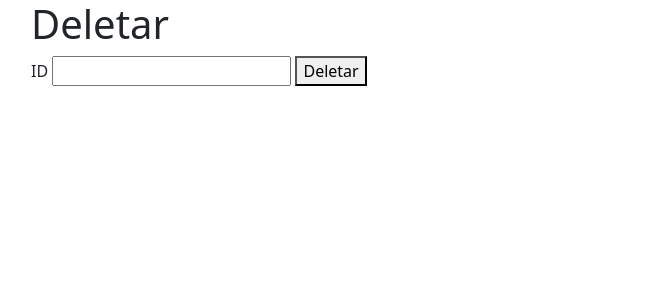
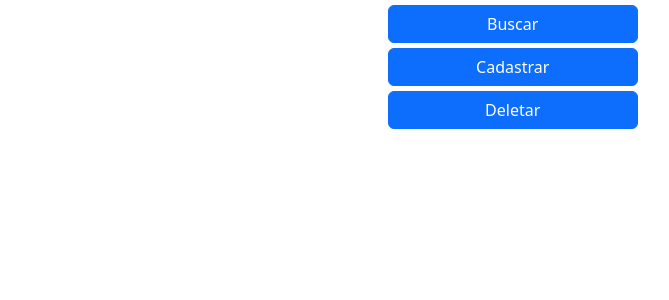
Before and after one commit to andersonnbarbosa/crud-agenda, a Flask app: page / in a window 1280 px wide. Shown: the top 300 px of the page, without its empty margins (51-720 px from the left). Run offline with Flask 2, Linux system fonts and the light colour scheme; some libraries are stand-ins or nearby versions.

Commit message:
Interface funcionando

```diff
--- /dev/null
+++ b/static/styles.css
@@ -0,0 +1,9 @@
+button{
+    margin-top: 5px;
+    width: 250px;
+}
+
+#btn-search{
+    width: 50px;
+    height: 40px;
+}
--- a/templates/index.html
+++ b/templates/index.html
@@ -2,16 +2,24 @@
 <html lang="en">
 <meta charset="utf-8">
 <meta name="viewport" content="width=device-width, initial-scale=1">
-<title>A Basic HTML5 Template</title>
-<meta name="description" content="A simple HTML5 Template for new projects.">
+<title>Contatos</title>
+<meta name="description" content="Simples agenda de contatos">
 <meta name="author" content="SitePoint">
 <link rel="stylesheet" href="https://cdn.jsdelivr.net/npm/bootstrap@5.2.2/dist/css/bootstrap.min.css">
+<link rel="stylesheet" href="https://cdn.jsdelivr.net/npm/bootstrap-icons@1.3.0/font/bootstrap-icons.css">
 <script src="https://cdn.jsdelivr.net/npm/bootstrap@5.2.2/dist/js/bootstrap.min.js"></script>
+<link rel="stylesheet" href="{{ url_for('static', filename='styles.css') }}">
 
 <body>
-    <div class="container container-form">
-        <div class="row">
-            <div class="col-md-4" style="display:none;">
+    <div class="container-fluid container-form">
+        <div class="row row justify-content-md-center">
+            <div class="col-md-4 opcoes">
+                <button id="btn-buscar" onclick="menuBuscar()" class="btn btn-primary">Buscar</button>
+                <button id="btn-cadastrar" onclick="menuCadastrar()" class="btn btn-primary">Cadastrar</button>
+                <button id="btn-deletar" onclick="menuDeletar()" class="btn btn-primary">Deletar</button>
+            </div>
+            <div class="col-md-4 cadastrar">
+                <button id="btn-voltar" onclick="voltar()" class="voltar btn btn-dark">Voltar</button>
                 <h1>Cadastrar</h1>
                 <form action="/contato" method="POST">
                     <label for="">Nome</label>
@@ -19,23 +27,47 @@
                     <label for="">Empresa</label>
                     <input name="empresa" type="text" class="form-group">
                     <label for="">Telefone</label>
-                    <input name="telefone" type="text" class="form-group">
+                    <input name="telefone" type="tel" class="form-group">
                     <label for="">Email</label>
-                    <input name="email" type="text" class="form-group">
-                    <input type="submit" value="Enviar" class="btn-dark">
+                    <input name="email" type="email" class="form-group">
                 </form>
+                <button id="btn-enviar" class="btn btn-dark">Cadastrar</button>
             </div>
-            <div class="col-md-4">
+            <div class="col-md-4 deletar">
+                <button id="btn-voltar" onclick="voltar()" class="voltar btn btn-dark">Voltar</button>
                 <h1>Deletar</h1>
-                    <label for="">ID</label>
-                    <input id="id" name="id" type="text" class="form-group">
-                    <button onclick="deletar()">Deletar</button>
+                <label for="">ID</label>
+                <input id="id" name="id" type="text" class="form-group">
+                <button class="btn btn-dark" onclick="deletar()">Deletar</button>
+            </div>
+            <div class="col-md-4 buscar">
+                <button id="btn-voltar" onclick="voltar()" class="voltar btn btn-dark">Voltar</button>
+                <h1>Buscar</h1>
+                <div class="container-fluid">
+                    <input type="text" class="form-group">
+                    <button id="btn-search" class="btn btn-dark"><i class="bi bi-search"></i></button>
+                </div>
+                <table class="table resultados">
+                    <thead class="thead-dark">
+                        <tr>
+                            <th>Oi</th>
+                        </tr>
+                    </thead>
+                    <tbody>
+                        <tr>
+                            <td>Ola</td>
+                        </tr>
+                    </tbody>
+                </table>
             </div>
         </div>
     </div>
     <script src="https://code.jquery.com/jquery-3.6.1.min.js"
         integrity="sha256-o88AwQnZB+VDvE9tvIXrMQaPlFFSUTR+nldQm1LuPXQ=" crossorigin="anonymous"></script>
     <script>
+        $(document).ready(function(){
+            voltar()
+        })
         function deletar() {
             $.ajax({
                 url: "/contato",
@@ -45,6 +77,33 @@
                 }
             });
         }
+        function voltar() {
+            $(".opcoes").css("display", "block");
+            $(".deletar").css("display", "none");
+            $(".cadastrar").css("display", "none");
+            $(".buscar").css("display", "none")
+        }
+        function menuCadastrar() {
+            $(".opcoes").css("display", "none");
+            $(".deletar").css("display", "none");
+            $(".cadastrar").css("display", "block");
+            $(".buscar").css("display", "none")
+        }
+        function menuBuscar() {
+            $(".opcoes").css("display", "none");
+            $(".deletar").css("display", "none");
+            $(".cadastrar").css("display", "none");
+            $(".buscar").css("display", "block");
+            $(".resultados").css("display", "none")
+
+        }
+        function menuDeletar() {
+            $(".opcoes").css("display", "none");
+            $(".deletar").css("display", "block");
+            $(".cadastrar").css("display", "none");
+            $(".buscar").css("display", "none")
+
+        }
     </script>
 </body>
 
```
